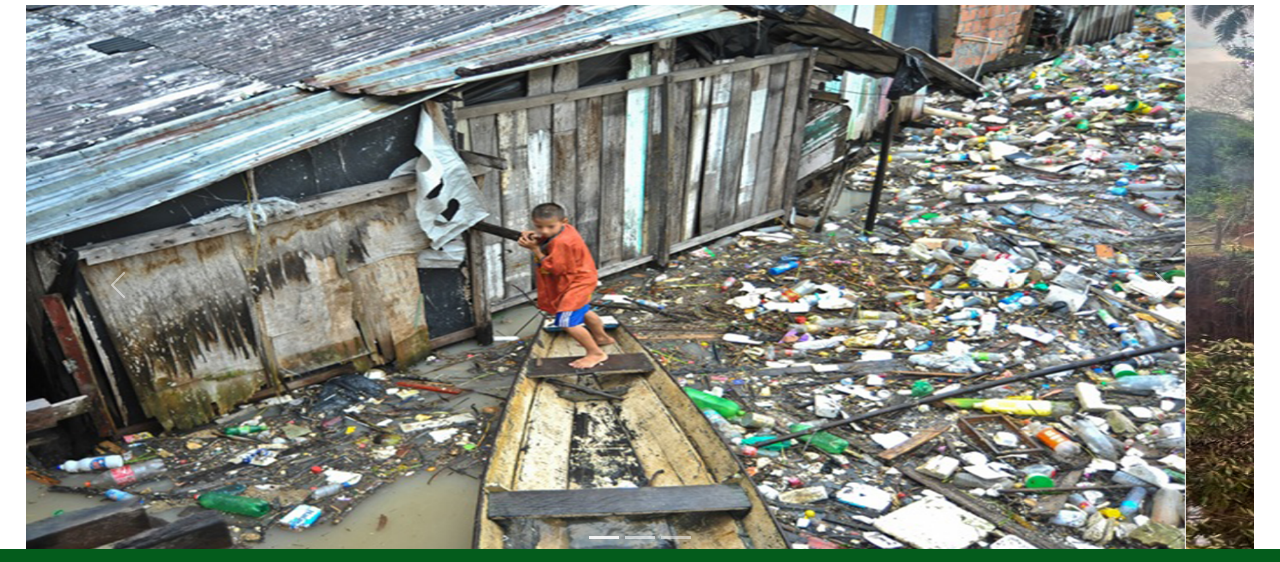
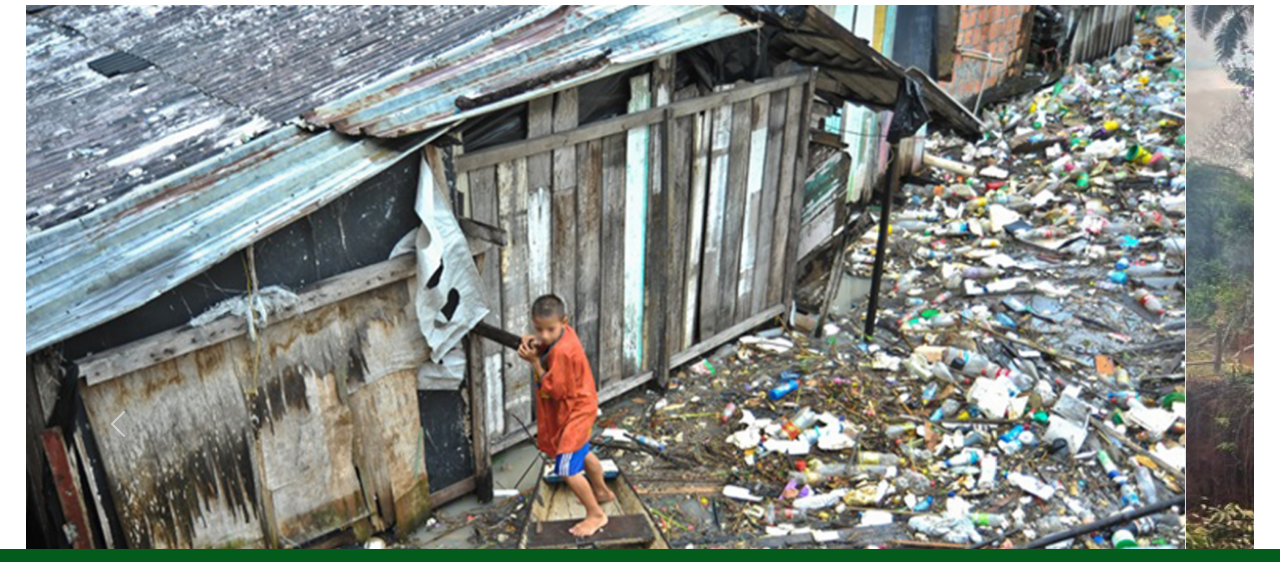
Before and after one commit to IuryWeb/amazonia_turismo, a plain HTML site: page Sobre.html in a window 1280 px wide. Shown: the part 182-744 px from the top of the page. Drawn offline with nearby package versions, Linux system fonts and the light colour scheme.

Commit message:
Update 1 styleS.css
alterando o tamanho da imagem do carossel

```diff
--- a/css/styleS.css
+++ b/css/styleS.css
@@ -13,7 +13,7 @@
 }
 
 .car-img {
-    max-height: 35em !important;
+    max-height: 70em !important;
 }
 
 .navbar {
```
